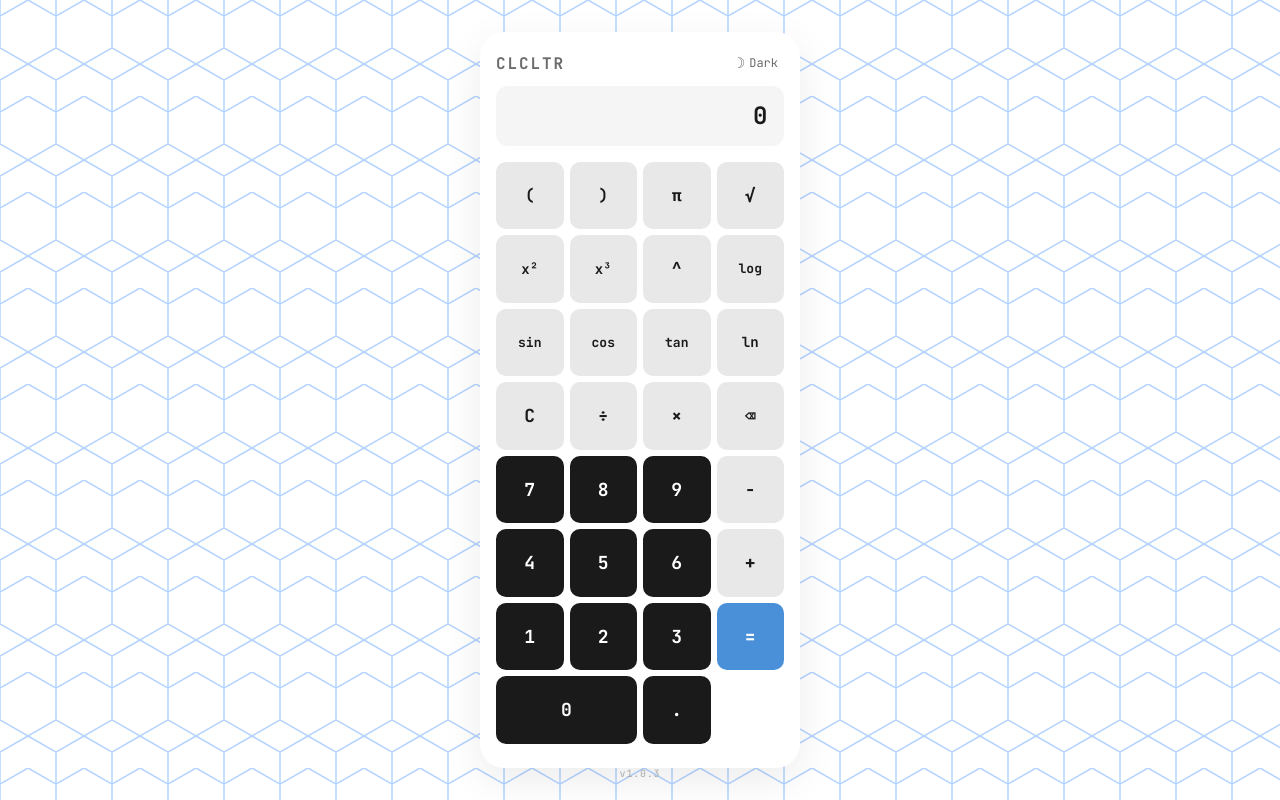
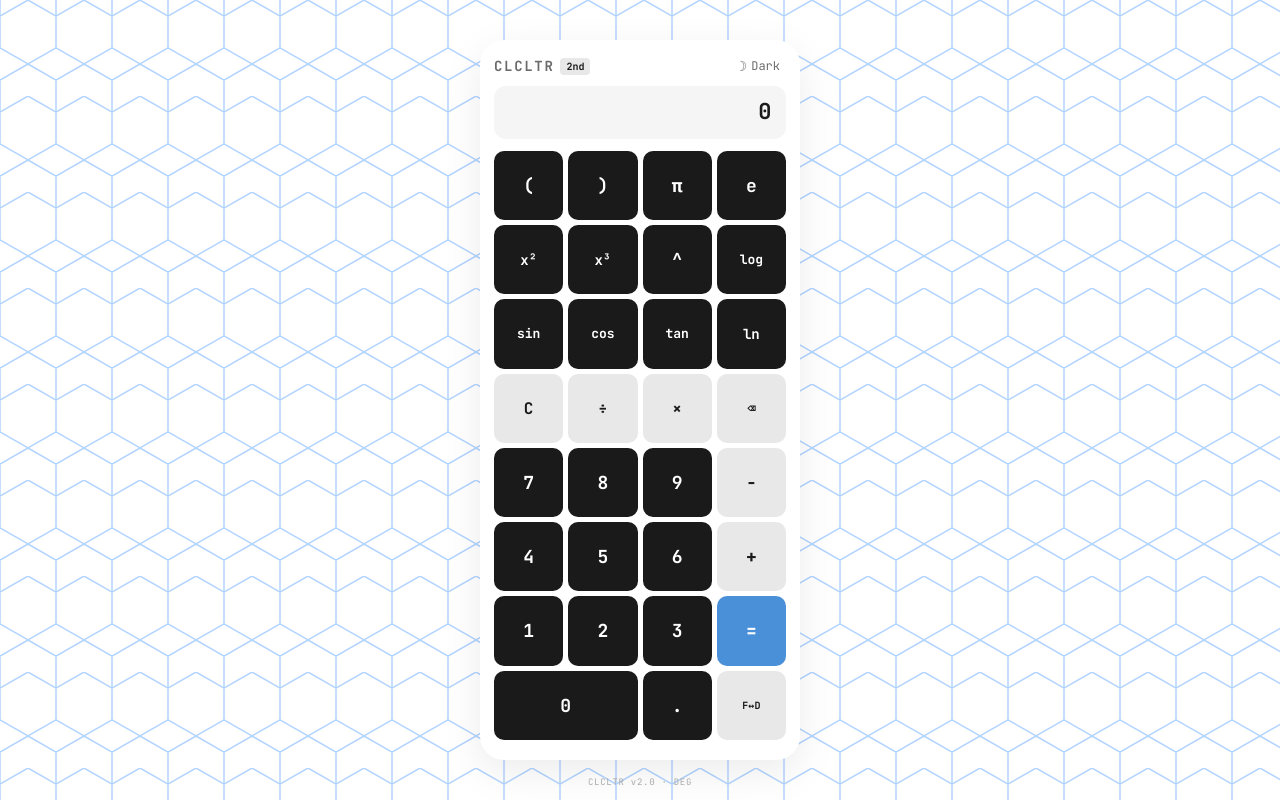
Before and after one commit to VectorCore01/WISPA, a React (Vite) app: page / in a window 1280 px wide. Built offline with nearby package versions, Linux system fonts and the light colour scheme.

Commit message:
Calculator: 2nd functions (asin,acos,atan,n!,abs,floor,ceil,mod,rand), D/R toggle, F↔D, factorial, expanded parser

```diff
--- a/src/components/Landing.jsx
+++ b/src/components/Landing.jsx
@@ -1,9 +1,16 @@
 import { useState, useEffect, useRef } from "react";
 import { FACE_MONO } from "../lib/theme.js";
 
-// --- expression evaluator (recursive descent) ---
+// --- evaluator ---
 
-const FNS = { sqrt: Math.sqrt, sin: Math.sin, cos: Math.cos, tan: Math.tan, log: Math.log10, ln: Math.log };
+const trig = (Math.PI / 180).toString();
+
+const FNS = {
+  sqrt: Math.sqrt, sin: () => {}, cos: () => {}, tan: () => {},
+  asin: Math.asin, acos: Math.acos, atan: Math.atan,
+  log: Math.log10, ln: Math.log,
+  abs: Math.abs, floor: Math.floor, ceil: Math.ceil,
+};
 
 function tokenize(s) {
   const t = [];
@@ -18,152 +25,220 @@ function tokenize(s) {
       t.push({ t: "op", v: s[i] === "×" ? "*" : s[i] === "÷" ? "/" : s[i] });
       i++;
     } else if (s[i] === "(" || s[i] === ")") {
-      t.push({ t: s[i] === "(" ? "lp" : "rp" });
-      i++;
+      t.push({ t: s[i] === "(" ? "lp" : "rp" }); i++;
     } else if (s[i] === "π") { t.push({ t: "num", v: Math.PI }); i++; }
-    else if (s[i] === "e" && !/[a-z]/i.test(s[i + 1])) { t.push({ t: "num", v: Math.E }); i++; }
+    else if (s[i] === "!") { t.push({ t: "fact" }); i++; }
     else {
       let w = "";
       while (i < s.length && /[a-z]/i.test(s[i])) w += s[i++];
-      if (w === "pi") { t.push({ t: "num", v: Math.PI }); }
-      else if (w === "e") { t.push({ t: "num", v: Math.E }); }
-      else if (FNS[w]) { t.push({ t: "fn", v: w }); }
-      else { return null; }
+      if (w === "pi" || w === "π") t.push({ t: "num", v: Math.PI });
+      else if (w === "e") t.push({ t: "num", v: Math.E });
+      else if (w === "rand") t.push({ t: "num", v: Math.random() });
+      else if (FNS[w]) t.push({ t: "fn", v: w });
+      else if (w === "mod") t.push({ t: "op", v: "mod" });
+      else if (w === "deg") t.push({ t: "num", v: parseFloat(trig) });
+      else if (w === "rad") t.push({ t: "num", v: 1 });
+      else return null;
     }
   }
   return t;
 }
 
-function parse(tokens) {
+function parse(tokens, deg) {
   let i = 0;
-  function peek() { return tokens[i]; }
-  function consume() { return tokens[i++]; }
+  const peek = () => tokens[i];
+  const consume = () => tokens[i++];
+  const trigScale = deg ? Math.PI / 180 : 1;
 
-  function parseExpr() {
-    let a = parseTerm();
+  const sinFn = (x) => Math.sin(x * trigScale);
+  const cosFn = (x) => Math.cos(x * trigScale);
+  const tanFn = (x) => Math.tan(x * trigScale);
+
+  function expr() {
+    let a = term();
     while (peek() && peek().t === "op" && (peek().v === "+" || peek().v === "-")) {
-      const op = consume().v;
-      const b = parseTerm();
+      const op = consume().v; const b = term();
       a = op === "+" ? a + b : a - b;
     }
     return a;
   }
 
-  function parseTerm() {
-    let a = parsePow();
-    while (peek() && peek().t === "op" && (peek().v === "*" || peek().v === "/")) {
-      const op = consume().v;
-      const b = parsePow();
-      a = op === "*" ? a * b : (b !== 0 ? a / b : "Error");
+  function term() {
+    let a = pow();
+    while (peek() && peek().t === "op" && (peek().v === "*" || peek().v === "/" || peek().v === "mod")) {
+      const op = consume().v; const b = pow();
+      if (op === "mod") a = a % b;
+      else a = op === "*" ? a * b : (b !== 0 ? a / b : "Error");
     }
     return a;
   }
 
-  function parsePow() {
-    let a = parseUnary();
+  function pow() {
+    let a = unary();
     while (peek() && peek().t === "op" && peek().v === "^") {
-      consume();
-      const b = parseUnary();
-      a = Math.pow(a, b);
+      consume(); a = Math.pow(a, unary());
     }
     return a;
   }
 
-  function parseUnary() {
-    if (peek() && peek().t === "op" && peek().v === "-") {
-      consume();
-      return -parseUnary();
-    }
-    return parseAtom();
+  function unary() {
+    if (peek() && peek().t === "op" && peek().v === "-") { consume(); return -unary(); }
+    return atom();
   }
 
-  function parseAtom() {
+  function atom() {
     if (!peek()) return 0;
-    if (peek().t === "num") return consume().v;
+    if (peek().t === "num") {
+      const v = consume().v;
+      if (peek() && peek().t === "fact") { consume(); return factorial(v); }
+      return v;
+    }
+    if (peek().t === "fact") { consume(); return 0; }
     if (peek().t === "lp") {
-      consume();
-      const v = parseExpr();
+      consume(); const v = expr();
       if (peek() && peek().t === "rp") consume();
+      if (peek() && peek().t === "fact") { consume(); return factorial(v); }
       return v;
     }
     if (peek().t === "fn") {
       const f = consume().v;
       if (peek() && peek().t === "lp") consume();
-      const arg = parseExpr();
+      const arg = expr();
       if (peek() && peek().t === "rp") consume();
-      return FNS[f](arg);
+      let v;
+      if (f === "sin") v = sinFn(arg);
+      else if (f === "cos") v = cosFn(arg);
+      else if (f === "tan") v = tanFn(arg);
+      else v = FNS[f](arg);
+      if (peek() && peek().t === "fact") { consume(); return factorial(v); }
+      return v;
     }
     return 0;
   }
 
-  const r = parseExpr();
+  const r = expr();
   return isNaN(r) || !isFinite(r) ? "Error" : r;
 }
 
-function evalExpr(s) {
+function factorial(n) {
+  if (n < 0 || !Number.isInteger(n)) return "Error";
+  let r = 1;
+  for (let i = 2; i <= n; i++) r *= i;
+  return r;
+}
+
+function evalExpr(s, deg) {
+  if (s === "Error") return "Error";
   const t = tokenize(s);
   if (!t) return "Error";
-  return parse(t);
+  return parse(t, deg);
 }
 
-// --- helpers for inserting functions with auto-paren ---
+function toFraction(v, maxD) {
+  if (v === "Error" || !isFinite(v)) return null;
+  if (Number.isInteger(v)) return { n: v, d: 1 };
+  const sgn = v < 0 ? -1 : 1;
+  v = Math.abs(v);
+  let n1 = 0, d1 = 1, n2 = 1, d2 = 0, n = Math.floor(v), d = 1;
+  while (d <= maxD) {
+    const cand = n / d;
+    if (Math.abs(v - cand) < 1e-10) return { n: sgn * n, d };
+    const next = n1 + n2; const dnext = d1 + d2;
+    if (dnext > maxD) break;
+    if (v * dnext > next) { n = next; d = dnext; n1 = next; d1 = dnext; }
+    else { n2 = next; d2 = dnext; }
+    n = n1 + n2; d = d1 + d2;
+  }
+  return null;
+}
 
-function needsParenBefore(expr) {
-  if (!expr.length) return false;
-  const c = expr[expr.length - 1];
-  return /[0-9.)πe]/.test(c);
+function needsMul(expr) {
+  return expr.length > 0 && /[0-9.)πe!]/.test(expr[expr.length - 1]);
 }
+
+// --- grid rows ---
+
+const ROW1_NORM = [
+  { l: "(", a: "op" }, { l: ")", a: "cp" },
+  { l: "π", a: "π" }, { l: "e", a: "e" },
+];
+const ROW1_2ND = [
+  { l: "n!", a: "n!" }, { l: "abs", a: "abs", s: 12 },
+  { l: "asin", a: "asin", s: 11 }, { l: "acos", a: "acos", s: 11 },
+];
+
+const ROW2_NORM = [
+  { l: "x²", a: "x²", s: 14 }, { l: "x³", a: "x³", s: 14 },
+  { l: "^", a: "^" }, { l: "log", a: "log", s: 13 },
+];
+const ROW2_2ND = [
+  { l: "atan", a: "atan", s: 11 }, { l: "floor", a: "floor", s: 11 },
+  { l: "ceil", a: "ceil", s: 12 }, { l: "mod", a: "mod" },
+];
+
+const ROW3_NORM = [
+  { l: "sin", a: "sin", s: 13 }, { l: "cos", a: "cos", s: 13 },
+  { l: "tan", a: "tan", s: 13 }, { l: "ln", a: "ln", s: 14 },
+];
+const ROW3_2ND = [
+  { l: "rand", a: "rand", s: 11 }, { l: "D/R", a: "dr", s: 11 },
+  { l: "√", a: "√", s: 16 }, { l: " ", a: "none" },
+];
 
 // --- component ---
 
 export default function Landing({ C, lang, onStart }) {
   const [display, setDisplay] = useState("0");
   const [result, setResult] = useState(null);
+  const [mode2, setMode2] = useState(false);
+  const [deg, setDeg] = useState(true);
 
-  const refs = useRef({ display, result });
+  const refs = useRef({ display, result, deg });
   refs.current.display = display;
   refs.current.result = result;
+  refs.current.deg = deg;
 
   useEffect(() => {
     const fn = (e) => {
       const d = refs.current.display;
       const r = refs.current.result;
-      const s = (v) => { setDisplay(v); };
-      const sr = (v) => { setResult(v); };
-      const o = (op) => {
-        if (r !== null) { s(String(r) + op); sr(null); return; }
+      const de = refs.current.deg;
+      const s = (v) => setDisplay(v);
+      const sr = (v) => setResult(v);
+      const op = (ch) => {
+        if (r !== null) { s(String(r) + ch); sr(null); return; }
         const last = d.slice(-1);
-        s("+-×÷^".indexOf(last) !== -1 ? d.slice(0, -1) + op : d + op);
+        s("+-×÷^".indexOf(last) !== -1 ? d.slice(0, -1) + ch : d + ch);
       };
-      if (/^[0-9]$/.test(e.key)) { s(r !== null ? e.key : (d === "0" ? e.key : d + e.key)); if (r !== null) sr(null); return; }
+      if (/^[0-9]$/.test(e.key)) {
+        if (r !== null) { s(e.key); sr(null); } else { s(d === "0" ? e.key : d + e.key); }
+        return;
+      }
       if (e.key === ".") {
         if (r !== null) { s("0."); sr(null); return; }
         const parts = d.split(/[+\-×÷^()]/);
         if (!parts[parts.length - 1].includes(".")) s(d + ".");
         return;
       }
-      if (e.key === "+") { o("+"); return; }
-      if (e.key === "-") { o("-"); return; }
-      if (e.key === "*") { o("×"); return; }
-      if (e.key === "/") { e.preventDefault(); o("÷"); return; }
-      if (e.key === "^") { o("^"); return; }
+      if (e.key === "+") { op("+"); return; }
+      if (e.key === "-") { op("-"); return; }
+      if (e.key === "*") { op("×"); return; }
+      if (e.key === "/") { e.preventDefault(); op("÷"); return; }
+      if (e.key === "^") { op("^"); return; }
       if (e.key === "(") {
         if (r !== null) { s("("); sr(null); return; }
-        const p = d.length && /[0-9.)πe]/.test(d[d.length - 1]);
-        s(p ? d + "×(" : d + "(");
+        s(needsMul(d) ? d + "×(" : d + "(");
         return;
       }
       if (e.key === ")") { s(d + ")"); return; }
       if (e.key === "Enter" || e.key === "=") {
-        const v = evalExpr(d);
+        const v = evalExpr(d, de);
         s(String(v));
-        sr(v);
-        return;
+        sr(v); return;
       }
       if (e.key === "Backspace") {
         if (r !== null) { s("0"); sr(null); return; }
-        s(d.length > 1 ? d.slice(0, -1) : "0");
-        return;
+        s(d.length > 1 ? d.slice(0, -1) : "0"); return;
       }
       if (e.key === "Escape" || e.key === "Delete") { s("0"); sr(null); }
     };
@@ -176,55 +251,65 @@ export default function Landing({ C, lang, onStart }) {
     setDisplay(display === "0" ? val : display + val);
   };
 
-  const operate = (op) => {
-    if (result !== null) { setDisplay(String(result) + op); setResult(null); return; }
+  const operate = (ch) => {
+    if (result !== null) { setDisplay(String(result) + ch); setResult(null); return; }
     const last = display.slice(-1);
-    if ("+-×÷^".indexOf(last) !== -1) {
-      setDisplay(display.slice(0, -1) + op);
-    } else {
-      setDisplay(display + op);
-    }
+    setDisplay("+-×÷^".indexOf(last) !== -1 ? display.slice(0, -1) + ch : display + ch);
   };
 
   const openParen = () => {
     if (result !== null) { setDisplay("("); setResult(null); return; }
-    if (needsParenBefore(display)) setDisplay(display + "×(");
-    else setDisplay(display + "(");
+    setDisplay(needsMul(display) ? display + "×(" : display + "(");
   };
+  const closeParen = () => { setDisplay(display + ")"); };
 
-  const closeParen = () => {
-    setDisplay(display + ")");
-  };
-
-  const fnInsert = (name) => {
-    const expr = name + "(";
-    if (result !== null) { setDisplay(expr); setResult(null); return; }
-    if (needsParenBefore(display)) setDisplay(display + "×" + expr);
-    else setDisplay(display + expr);
+  const fnInsert = (name, label) => {
+    const ex = name + "(";
+    if (result !== null) { setDisplay(ex); setResult(null); return; }
+    setDisplay(needsMul(display) ? display + "×" + ex : display + ex);
   };
 
   const insertConst = (label) => {
     if (result !== null) { setDisplay(label); setResult(null); return; }
-    if (needsParenBefore(display)) setDisplay(display + "×" + label);
-    else setDisplay(display + label);
+    setDisplay(needsMul(display) ? display + "×" + label : display + label);
   };
 
   const power2 = () => {
     if (result !== null) { setDisplay(String(result) + "^2"); setResult(null); return; }
-    if (needsParenBefore(display)) setDisplay(display + "^2");
-    else setDisplay(display + "^2");
+    setDisplay(needsMul(display) ? display + "^2" : display + "^2");
+  };
+  const power3 = () => {
+    if (result !== null) { setDisplay(String(result) + "^3"); setResult(null); return; }
+    setDisplay(needsMul(display) ? display + "^3" : display + "^3");
   };
 
-  const power3 = () => {
-    if (result !== null) { setDisplay(String(result) + "^3"); setResult(null); return; }
-    if (needsParenBefore(display)) setDisplay(display + "^3");
-    else setDisplay(display + "^3");
+  const doFactorial = () => {
+    if (result !== null) { setDisplay(String(result) + "!"); setResult(null); return; }
+    setDisplay(needsMul(display) ? display + "!" : display + "!");
+  };
+
+  const insertMod = () => { operate("mod"); };
+
+  const insertRand = () => {
+    setDisplay(needsMul(display) ? display + "×rand" : display + "rand");
+  };
+
+  const toggleDR = () => {
+    setDeg(!deg);
+    setDisplay(display);
   };
 
   const equals = () => {
-    const v = evalExpr(display);
+    const v = evalExpr(display, deg);
     setDisplay(String(v));
     setResult(v);
+  };
+
+  const toggleFD = () => {
+    if (result !== null && Number.isFinite(result) && result !== "Error") {
+      const f = toFraction(result, 1000);
+      if (f && f.d !== 1) setDisplay(f.n + "/" + f.d);
+    }
   };
 
   const allClear = () => { setDisplay("0"); setResult(null); };
@@ -232,11 +317,39 @@ export default function Landing({ C, lang, onStart }) {
     if (result !== null) { allClear(); return; }
     setDisplay(display.length > 1 ? display.slice(0, -1) : "0");
   };
-
   const addDot = () => {
     if (result !== null) { setDisplay("0."); setResult(null); return; }
     const parts = display.split(/[+\-×÷^()]/);
     if (!parts[parts.length - 1].includes(".")) setDisplay(display + ".");
+  };
+
+  const handle2ndAction = (action) => {
+    switch (action) {
+      case "op": return openParen;
+      case "cp": return closeParen;
+      case "π": return () => insertConst("π");
+      case "e": return () => insertConst("e");
+      case "x²": return power2;
+      case "x³": return power3;
+      case "^": return () => operate("^");
+      case "log": return () => fnInsert("log");
+      case "sin": return () => fnInsert("sin");
+      case "cos": return () => fnInsert("cos");
+      case "tan": return () => fnInsert("tan");
+      case "ln": return () => fnInsert("ln");
+      case "√": return () => fnInsert("sqrt");
+      case "n!": return doFactorial;
+      case "abs": return () => fnInsert("abs");
+      case "asin": return () => fnInsert("asin");
+      case "acos": return () => fnInsert("acos");
+      case "atan": return () => fnInsert("atan");
+      case "floor": return () => fnInsert("floor");
+      case "ceil": return () => fnInsert("ceil");
+      case "mod": return insertMod;
+      case "rand": return insertRand;
+      case "dr": return toggleDR;
+      default: return () => {};
+    }
   };
 
   const B = ({ label, action, light, blue, style: extra, s }) => (
@@ -251,7 +364,18 @@ export default function Landing({ C, lang, onStart }) {
     }}>{label}</button>
   );
 
-  const grid = { display: "grid", gridTemplateColumns: "repeat(4, 1fr)", gap: 6 };
+  const grid = { display: "grid", gridTemplateColumns: "repeat(4, 1fr)", gap: 5 };
+
+  const row = (btns) => (
+    <div style={grid}>
+      {btns.map((b, i) => {
+        if (b.a === "none") return <div key={i} />;
+        const fn = handle2ndAction(b.a);
+        const isNum = !b.light && !b.blue;
+        return <B key={i} label={b.l} action={fn} light={b.light} blue={b.blue} s={b.s || (isNum ? 18 : 14)} />;
+      })}
+    </div>
+  );
 
   return (
     <div style={{
@@ -262,66 +386,71 @@ export default function Landing({ C, lang, onStart }) {
       justifyContent: "center", padding: "0 24px", fontFamily: FACE_MONO,
     }}>
       <div style={{
-        background: "#FFFFFF", borderRadius: 24, padding: "20px 16px 24px",
+        background: "#FFFFFF", borderRadius: 24, padding: "16px 14px 20px",
         boxShadow: "0 12px 40px rgba(0,0,0,0.08)",
         width: "100%", maxWidth: 320,
       }}>
-        <div style={{ display: "flex", justifyContent: "space-between", alignItems: "center", marginBottom: 12 }}>
-          <span style={{ fontSize: 16, fontWeight: 700, letterSpacing: "0.12em", color: "#6B6B6B" }}>CLCLTR</span>
+        <div style={{ display: "flex", justifyContent: "space-between", alignItems: "center", marginBottom: 10 }}>
+          <div style={{ display: "flex", alignItems: "center", gap: 6 }}>
+            <span style={{ fontSize: 14, fontWeight: 700, letterSpacing: "0.12em", color: "#6B6B6B" }}>CLCLTR</span>
+            <button onClick={() => setMode2(!mode2)} style={{
+              background: mode2 ? "#1A1A1A" : "#E8E8E8", border: "none", borderRadius: 4,
+              color: mode2 ? "#FFF" : "#1A1A1A", fontSize: 10, fontWeight: 700,
+              padding: "2px 6px", cursor: "pointer", fontFamily: FACE_MONO,
+            }}>2nd</button>
+          </div>
           <button onClick={onStart} style={{
             background: "transparent", border: "none", color: "#6B6B6B",
             fontSize: 12, cursor: "pointer", fontFamily: FACE_MONO,
             display: "flex", alignItems: "center", gap: 4,
           }}>
-            <span style={{ fontSize: 15 }}>☽</span> Dark
+            <span style={{ fontSize: 14 }}>☽</span> Dark
           </button>
         </div>
 
         <div style={{
-          background: "#F5F5F5", borderRadius: 12, padding: "14px 16px",
-          marginBottom: 16, textAlign: "right", fontSize: 24, fontWeight: 700,
-          color: "#1A1A1A", fontFamily: FACE_MONO, minHeight: 48,
+          background: "#F5F5F5", borderRadius: 12, padding: "12px 14px",
+          marginBottom: 12, textAlign: "right", fontSize: 22, fontWeight: 700,
+          color: "#1A1A1A", fontFamily: FACE_MONO, minHeight: 40,
           letterSpacing: "0.02em", overflow: "hidden", wordBreak: "break-all", lineHeight: 1.3,
         }}>
           {display}
         </div>
 
+        {row(mode2 ? ROW1_2ND : ROW1_NORM)}
+        <div style={{ height: 5 }} />
+        {row(mode2 ? ROW2_2ND : ROW2_NORM)}
+        <div style={{ height: 5 }} />
+        {row(mode2 ? ROW3_2ND : ROW3_NORM)}
+        <div style={{ height: 5 }} />
+
         <div style={grid}>
-          <B label="(" s={16} action={openParen} light />
-          <B label=")" s={16} action={closeParen} light />
-          <B label="π" s={16} action={() => insertConst("π")} light />
-          <B label="√" s={18} action={() => fnInsert("sqrt")} light />
-          <B label="x²" s={14} action={power2} light />
-          <B label="x³" s={14} action={power3} light />
-          <B label="^" s={18} action={() => operate("^")} light />
-          <B label="log" s={13} action={() => fnInsert("log")} light />
-          <B label="sin" s={13} action={() => fnInsert("sin")} light />
-          <B label="cos" s={13} action={() => fnInsert("cos")} light />
-          <B label="tan" s={13} action={() => fnInsert("tan")} light />
-          <B label="ln" s={14} action={() => fnInsert("ln")} light />
-          <B label="C" action={allClear} light />
-          <B label="÷" action={() => operate("÷")} light />
-          <B label="×" action={() => operate("×")} light />
-          <B label="⌫" action={backspace} light />
+          <B label="C" action={allClear} light s={16} />
+          <B label="÷" action={() => operate("÷")} light s={16} />
+          <B label="×" action={() => operate("×")} light s={16} />
+          <B label="⌫" action={backspace} light s={14} />
           <B label="7" action={() => input("7")} />
           <B label="8" action={() => input("8")} />
           <B label="9" action={() => input("9")} />
-          <B label="-" action={() => operate("-")} light />
+          <B label="-" action={() => operate("-")} light s={18} />
           <B label="4" action={() => input("4")} />
           <B label="5" action={() => input("5")} />
           <B label="6" action={() => input("6")} />
-          <B label="+" action={() => operate("+")} light />
+          <B label="+" action={() => operate("+")} light s={18} />
           <B label="1" action={() => input("1")} />
           <B label="2" action={() => input("2")} />
           <B label="3" action={() => input("3")} />
           <B label="=" action={equals} blue />
           <B label="0" action={() => input("0")} style={{ aspectRatio: "auto", gridColumn: "span 2" }} />
-          <B label="." action={addDot} />
+          <B label="." action={addDot} s={18} />
+          <B label="F↔D" action={toggleFD} s={10} light />
         </div>
       </div>
 
-      <div style={{ position: "fixed", bottom: 20, fontSize: 10, color: "#AAA", letterSpacing: "0.08em" }}>
-        v1.0.3
+      <div style={{
+        position: "fixed", bottom: 12, fontSize: 9, color: "#AAA", letterSpacing: "0.08em",
+      }}>
+        CLCLTR v2.0 · {deg ? "DEG" : "RAD"}
       </div>
     </div>
   );
```
